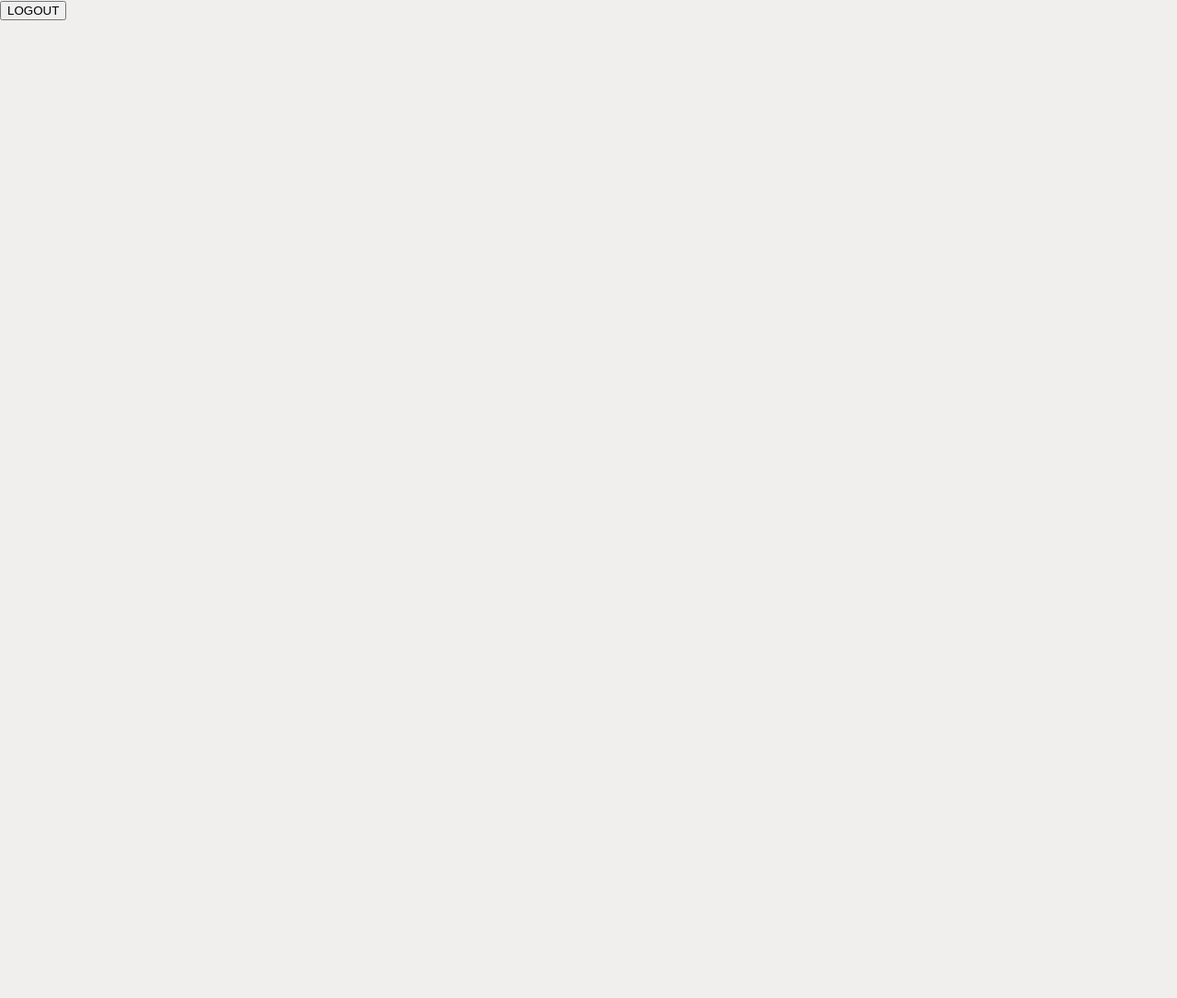
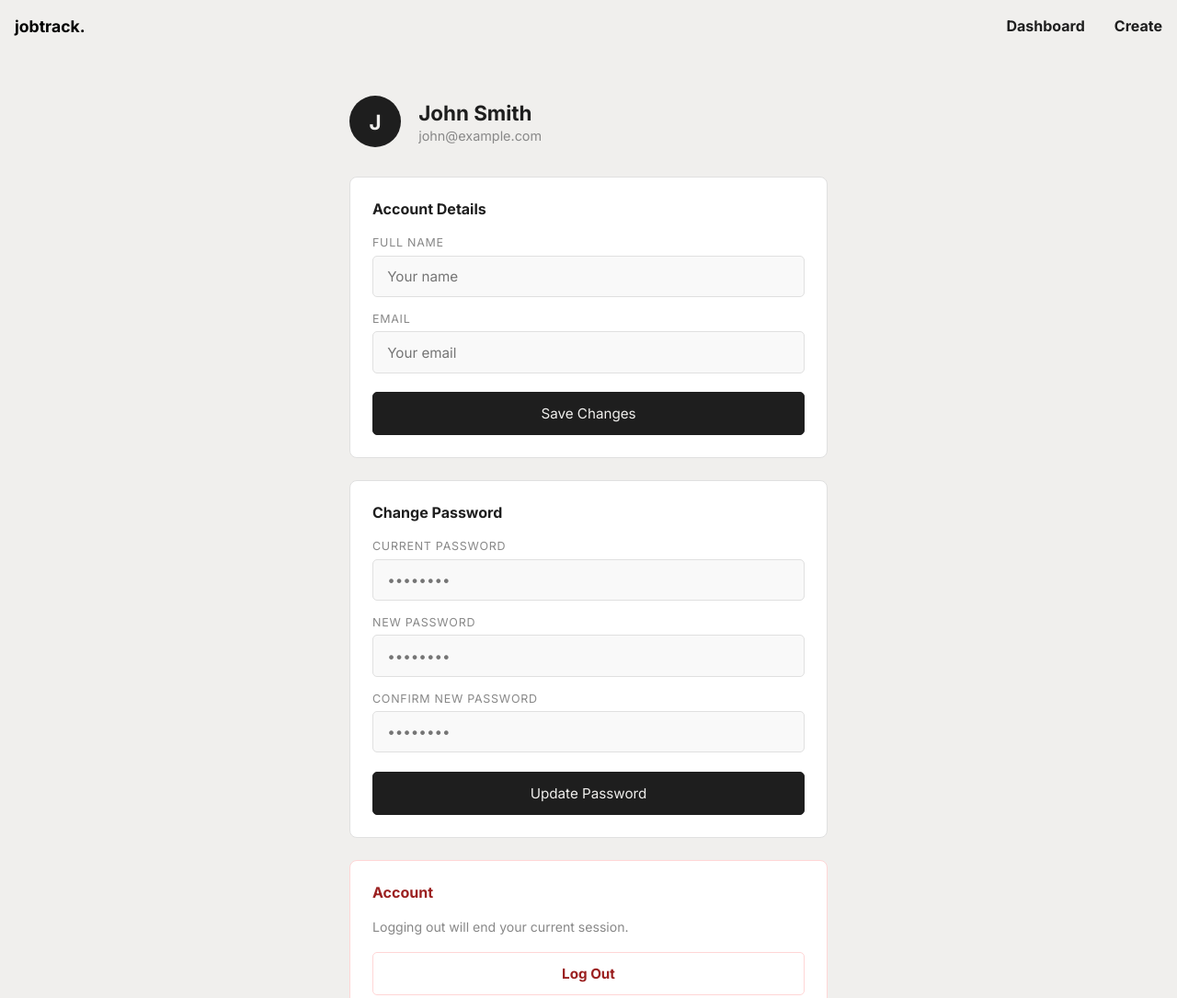
Before and after one commit to am1n-21/jobtracker., a website: page views/profile.html in a window 1280 px wide. Shown: the top 1085 px of the page at 92% size. Before the commit the page ends 800 px from the top, so only its background shows below. Drawn offline with Linux system fonts and the light colour scheme.

Commit message:
Frontend styled completed

```diff
--- /dev/null
+++ b/public/css/create.css
@@ -0,0 +1,93 @@
+/* BODY */
+body {
+    display: flex;
+    flex-direction: column;
+    justify-content: space-evenly;
+}
+
+/* MAIN */
+main {
+    align-self: center;
+    width: 90%;
+    max-width: 520px;
+    margin-top: 3em;
+    margin-bottom: 3em;
+    display: flex;
+    flex-direction: column;
+}
+
+/* FORM HEADER */
+#form-header {
+    margin-bottom: 1.5em;
+}
+
+#form-header h1 {
+    margin: 0;
+    font-size: 1.8rem;
+}
+
+#form-subtext {
+    margin: 0.3em 0 0 0;
+    font-size: 0.9rem;
+    color: #888888;
+}
+
+/* FORM */
+form {
+    display: flex;
+    flex-direction: column;
+    gap: 1.2em;
+}
+
+.input-div {
+    display: flex;
+    flex-direction: column;
+    gap: 0.4em;
+}
+
+.label {
+    font-size: 0.78rem;
+    text-transform: uppercase;
+    letter-spacing: 0.06em;
+    color: #888888;
+}
+
+.input {
+    font-size: 0.95rem;
+    font-family: 'Inter', 'Segoe UI';
+    padding: 0.8em 1em;
+    border-radius: 5px;
+    border: 1px solid #E0E0E0;
+    background: #F9F9F9;
+    outline: none;
+    transition: border 0.2s;
+    width: 100%;
+}
+
+.input:focus {
+    border-color: #1E1E1E;
+}
+
+textarea.input {
+    resize: vertical;
+    min-height: 100px;
+}
+
+/* BUTTON */
+button {
+    margin-top: 0.5em;
+    padding: 0.85em;
+    width: 100%;
+    background: #1E1E1E;
+    color: #F0EFED;
+    border: 1px solid #1E1E1E;
+    border-radius: 5px;
+    font-size: 0.95rem;
+    font-family: 'Inter', 'Segoe UI';
+    cursor: pointer;
+}
+
+button:hover {
+    background: transparent;
+    color: #1E1E1E;
+}
--- /dev/null
+++ b/public/css/dashboard.css
@@ -0,0 +1,92 @@
+/* BODY */
+body {
+    display: flex;
+    flex-direction: column;
+    justify-content: space-evenly;
+}
+
+/* STATISTICS */
+#stats-board-div {
+    max-width: 500px;
+    margin-top: 2em;
+    width: 90%;
+    align-self: center;
+    gap: 1em;
+    display: flex;
+    flex-direction: row;
+    justify-content: space-evenly;
+}
+
+.stats-box {
+    border-radius: 5px;
+    padding-bottom: 0.5em;
+    display: flex;
+    flex-direction: column;
+    justify-content: center;
+    height: 50%;
+    width: 33%;
+}
+
+.stats-text {
+    margin-bottom: 0.5em;
+    font-size: 1.5rem;
+    align-self: center;
+    color: #888888;
+}
+
+.stats-num {
+    margin-bottom: 0.5em;
+    font-size: 2rem;
+    text-align: center;
+    border-radius: 5px;
+}
+
+#total-apps-stat {
+    background-color: #FFF4C2;
+}
+
+#total-pending-stat {
+    background-color: #C8F5D5;
+}
+
+#total-rejected-stat {
+    background-color: #FFD6D6;
+}
+
+/* APPLICATIONS */
+#apps-table-div {
+    align-self: center;
+    width: 90%;
+    margin-top: 3em;
+    border: 1px solid blue;
+}
+#columns-container {
+    font-weight: bold;
+    display: flex;
+    flex-direction: row;
+    gap: 1.3em;
+    border: 1px solid black;
+}
+
+#apps-container {
+    margin-top: 2em;
+    display: flex;
+    flex-direction: column;
+    gap: 1em;
+    width: 95%;
+    align-self: center;
+}
+
+.app-entry {
+    padding: 1em 1.5em;
+    display: flex;
+    flex-direction: row;
+    align-items: center;
+    border: 1px solid #E0E0E0;
+    border-radius: 5px;
+    gap: 2em;
+}
+
+.app-entry:hover {
+    background-color: #F4F4F2;
+}
--- a/public/css/login.css
+++ b/public/css/login.css
@@ -0,0 +1,62 @@
+/* BODY */
+body {
+    display: flex;
+    flex-direction: column;
+    justify-content: space-between;
+}
+
+/* FORM + DIVS */
+form {
+    align-self: center;
+    margin-top: 6em;
+    width: 90%;
+    max-width: 420px;
+    display: flex;
+    flex-direction: column;
+    gap: 1.5em;
+}
+
+.input-div {
+    display: flex;
+    flex-direction: column;
+    gap: 0.5em;
+}
+
+.label {
+    font-size: 0.85rem;
+    letter-spacing: 0.05em;
+    text-transform: uppercase;
+    color: #888888;
+}
+
+.input {
+    font-size: 1rem;
+    padding: 0.85em 1em;
+    width: 100%;
+    border-radius: 3px;
+    border: 1px solid #E0E0E0;
+    background: #F9F9F9;
+    outline: none;
+    transition: border 0.2s;
+}
+
+.input:focus {
+    border-color: #1E1E1E;
+}
+
+button {
+    margin-top: 0.5em;
+    padding: 0.85em;
+    width: 100%;
+    background: #1E1E1E;
+    color: #F0EFED;
+    border: 1px solid #1E1E1E;
+    border-radius: 3px;
+    font-size: 0.95rem;
+    cursor: pointer;
+}
+
+button:hover {
+    background: transparent;
+    color: #1E1E1E;
+}
--- a/public/css/profile.css
+++ b/public/css/profile.css
@@ -0,0 +1,161 @@
+/* BODY */
+body {
+    display: flex;
+    flex-direction: column;
+    justify-content: space-evenly;
+}
+
+/* MAIN */
+main {
+    align-self: center;
+    width: 90%;
+    max-width: 520px;
+    margin-top: 3em;
+    margin-bottom: 3em;
+    display: flex;
+    flex-direction: column;
+    gap: 1.5em;
+}
+
+/* PROFILE HEADER */
+#profile-header {
+    display: flex;
+    align-items: center;
+    gap: 1.2em;
+    margin-bottom: 0.5em;
+}
+
+#avatar {
+    width: 56px;
+    height: 56px;
+    border-radius: 50%;
+    background: #1E1E1E;
+    color: #F0EFED;
+    font-size: 1.4rem;
+    font-weight: bold;
+    display: flex;
+    align-items: center;
+    justify-content: center;
+    flex-shrink: 0;
+}
+
+#profile-title h1 {
+    margin: 0;
+    font-size: 1.4rem;
+}
+
+#display-email {
+    margin: 0.2em 0 0 0;
+    font-size: 0.9rem;
+    color: #888888;
+}
+
+/* SECTION CARDS */
+.section-card {
+    background: #FFFFFF;
+    border: 1px solid #E0E0E0;
+    border-radius: 8px;
+    padding: 1.5em;
+    display: flex;
+    flex-direction: column;
+    gap: 1.2em;
+}
+
+.section-title {
+    margin: 0;
+    font-size: 1rem;
+    color: #1E1E1E;
+}
+
+/* FORMS */
+form {
+    display: flex;
+    flex-direction: column;
+    gap: 1em;
+}
+
+.input-div {
+    display: flex;
+    flex-direction: column;
+    gap: 0.4em;
+}
+
+.label {
+    font-size: 0.78rem;
+    text-transform: uppercase;
+    letter-spacing: 0.06em;
+    color: #888888;
+}
+
+.input {
+    font-size: 0.95rem;
+    font-family: 'Inter', 'Segoe UI';
+    padding: 0.8em 1em;
+    border-radius: 5px;
+    border: 1px solid #E0E0E0;
+    background: #F9F9F9;
+    outline: none;
+    transition: border 0.2s;
+    width: 100%;
+}
+
+.input:focus {
+    border-color: #1E1E1E;
+}
+
+/* BUTTONS */
+.btn-primary {
+    margin-top: 0.3em;
+    padding: 0.85em;
+    width: 100%;
+    background: #1E1E1E;
+    color: #F0EFED;
+    border: 1px solid #1E1E1E;
+    border-radius: 5px;
+    font-size: 0.95rem;
+    font-family: 'Inter', 'Segoe UI';
+    cursor: pointer;
+    transition: background 0.2s, color 0.2s;
+}
+
+.btn-primary:hover {
+    background: transparent;
+    color: #1E1E1E;
+}
+
+/* DANGER ZONE */
+#danger-zone {
+    border-color: #FFD6D6;
+}
+
+.danger-title {
+    color: #9B2020;
+}
+
+.danger-text {
+    margin: 0;
+    font-size: 0.88rem;
+    color: #888888;
+}
+
+.btn-logout {
+    display: block;
+    text-align: center;
+    padding: 0.85em;
+    width: 100%;
+    background: transparent;
+    color: #9B2020;
+    border: 1px solid #FFD6D6;
+    border-radius: 5px;
+    font-size: 0.95rem;
+    font-family: 'Inter', 'Segoe UI';
+    font-weight: bold;
+    cursor: pointer;
+    text-decoration: none;
+    box-sizing: border-box;
+}
+
+.btn-logout:hover {
+    background: #FFD6D6;
+    color: #9B2020;
+}
--- a/public/css/register.css
+++ b/public/css/register.css
@@ -37,7 +37,6 @@ form {
     border: 1px solid #E0E0E0;
     background: #F9F9F9;
     outline: none;
-    transition: border 0.2s;
 }
 
 .input:focus {
--- a/routes/app.js
+++ b/routes/app.js
@@ -13,3 +13,7 @@ appRouter.get('/dashboard', requireAuth, (req, res) => {
 appRouter.get('/profile', requireAuth, (req, res) => {
     res.sendFile('profile.html', { root: './views' });
 });
+
+appRouter.get('/create', requireAuth ,(req, res) => {
+    res.sendFile('create.html', { root: './views' });
+});
--- a/views/profile.html
+++ b/views/profile.html
@@ -12,7 +12,75 @@
 </head>
 
 <body>
-    <button id="logout-btn">LOGOUT</button>
+    <nav>
+        <div id="logo">
+            <p id="logo-text">jobtrack.</p>
+        </div>
+        <div id="links">
+            <a class="nav-link" href="dashboard">Dashboard</a>
+            <a class="nav-link" href="create">Create</a>
+        </div>
+    </nav>
+
+    <main>
+
+        <div id="profile-header">
+            <div id="avatar">J</div>
+            <div id="profile-title">
+                <h1 id="display-name">John Smith</h1>
+                <p id="display-email">john@example.com</p>
+            </div>
+        </div>
+
+        <div class="section-card">
+            <h2 class="section-title">Account Details</h2>
+
+            <form id="details-form">
+                <div class="input-div">
+                    <label class="label" for="name-input">Full Name</label>
+                    <input class="input" id="name-input" type="text" placeholder="Your name" />
+                </div>
+
+                <div class="input-div">
+                    <label class="label" for="email-input">Email</label>
+                    <input class="input" id="email-input" type="email" placeholder="Your email" />
+                </div>
+
+                <button type="submit" class="btn-primary">Save Changes</button>
+            </form>
+        </div>
+
+        <div class="section-card">
+            <h2 class="section-title">Change Password</h2>
+
+            <form id="password-form">
+                <div class="input-div">
+                    <label class="label" for="current-password">Current Password</label>
+                    <input class="input" id="current-password" type="password" placeholder="••••••••" />
+                </div>
+
+                <div class="input-div">
+                    <label class="label" for="new-password">New Password</label>
+                    <input class="input" id="new-password" type="password" placeholder="••••••••" />
+                </div>
+
+                <div class="input-div">
+                    <label class="label" for="confirm-password">Confirm New Password</label>
+                    <input class="input" id="confirm-password" type="password" placeholder="••••••••" />
+                </div>
+
+                <button type="submit" class="btn-primary">Update Password</button>
+            </form>
+        </div>
+
+        <div class="section-card" id="danger-zone">
+            <h2 class="section-title danger-title">Account</h2>
+            <p class="danger-text">Logging out will end your current session.</p>
+            <a href="/auth/logout" class="btn-logout">Log Out</a>
+        </div>
+
+    </main>
+
     <script src="/src/profile.js"></script>
 </body>
 </html>
```
Also changed, not shown: public/pages/login.html (+8 -2 lines), views/create.html (+74 -0 lines), views/dashboard.html (+57 -3 lines).
